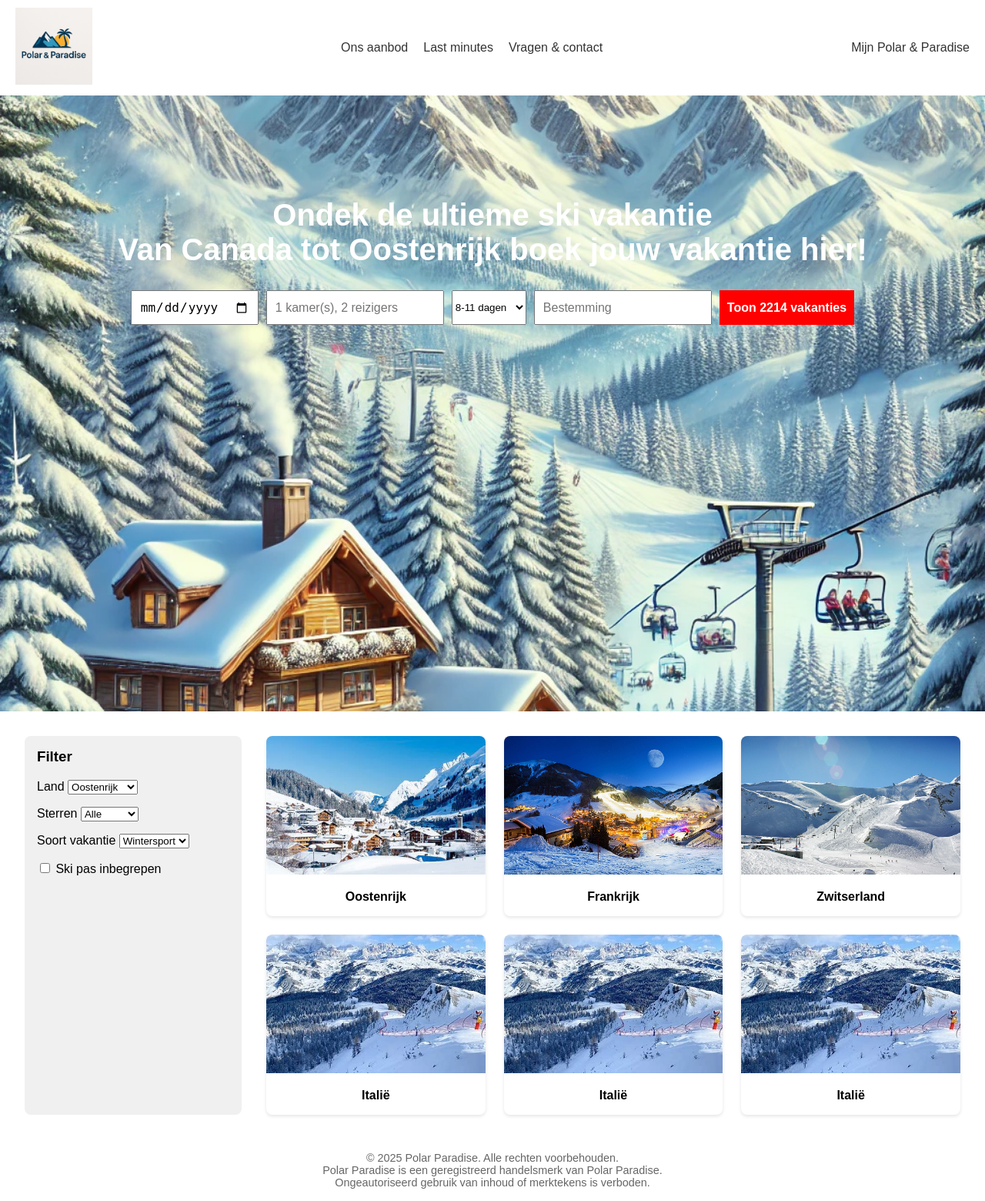
After one commit to AidenColin024/Vakantie-website, a PHP site: page /skivakantie.html in a window 1280 px wide. The commit adds this page. Shown: the whole page at 77% size. Run offline with PHP 8.4, Linux system fonts and the light colour scheme.

Commit message:
versie 1 website

```diff
--- /dev/null
+++ b/skivakantie.html
@@ -0,0 +1,108 @@
+<!DOCTYPE html>
+<html lang="nl">
+<head>
+    <meta charset="UTF-8">
+    <meta name="viewport" content="width=device-width, initial-scale=1.0">
+    <title>Polar & Paradise - Ski Vakanties</title>
+    <link rel="stylesheet" href="vakantie.css">
+</head>
+<body>
+<header>
+    <div class="logo">
+        <a href="index.html">
+            <img src="images/image1 (1).png" alt="Polar & Paradise">
+        </a>
+    </div>
+    <nav>
+        <ul>
+            <li><a href="#">Ons aanbod</a></li>
+            <li><a href="#">Last minutes</a></li>
+            <li><a href="#">Vragen & contact</a></li>
+        </ul>
+    </nav>
+    <div class="account-link"><a href="#">Mijn Polar & Paradise</a></div>
+</header>
+
+<!-- HERO -->
+<section class="vakantie">
+    <img src="\images\image4.webp" alt="Zon en Sneeuw vakanties">
+    <div class="hero-text">
+        <h1>Ondek de ultieme ski vakantie<br>Van Canada tot Oostenrijk boek jouw vakantie hier!</h1>
+    </div>
+    <section class="search-bar">
+        <input type="date" placeholder="Vertrekdatum">
+        <input type="text" placeholder="1 kamer(s), 2 reizigers">
+        <select>
+            <option>8-11 dagen</option>
+            <option>12-15 dagen</option>
+        </select>
+        <input type="text" placeholder="Bestemming">
+        <button class="pp-search-btn">Toon 2214 vakanties</button>
+    </section>
+</section>
+
+<main class="pp-content">
+    <aside class="pp-filters">
+        <h3>Filter</h3>
+        <label>Land
+            <select>
+                <option>Oostenrijk</option>
+                <option>Frankrijk</option>
+                <option>Zwitserland</option>
+                <option>Italië</option>
+            </select>
+        </label>
+        <label>Sterren
+            <select>
+                <option>Alle</option>
+                <option>3 sterren</option>
+                <option>4 sterren</option>
+                <option>5 sterren</option>
+            </select>
+        </label>
+        <label>Soort vakantie
+            <select>
+                <option>Wintersport</option>
+                <option>Familie</option>
+                <option>Luxueus</option>
+            </select>
+        </label>
+        <label>
+            <input type="checkbox"> Ski pas inbegrepen
+        </label>
+    </aside>
+
+    <section class="pp-destinations">
+        <div class="pp-country">
+            <img src="images/OIP 1.png" alt="Oostenrijk">
+            <p>Oostenrijk</p>
+        </div>
+        <div class="pp-country">
+            <img src="images/image19.png" alt="Frankrijk">
+            <p>Frankrijk</p>
+        </div>
+        <div class="pp-country">
+            <img src="images/image20.png" alt="Zwitserland">
+            <p>Zwitserland</p>
+        </div>
+        <div class="pp-country">
+            <img src="images/OIP 2.png" alt="Italie">
+            <p>Italië</p>
+        </div>
+        <div class="pp-country">
+            <img src="images/OIP 2.png" alt="Italie">
+            <p>Italië</p>
+        </div>
+        <div class="pp-country">
+            <img src="images/OIP 2.png" alt="Italie">
+            <p>Italië</p>
+        </div>
+    </section>
+</main>
+<footer style="text-align: center; padding: 1rem; font-size: 0.9rem; color: #666;">
+    © 2025 Polar Paradise. Alle rechten voorbehouden. <br>
+    Polar Paradise is een geregistreerd handelsmerk van Polar Paradise. <br>
+    Ongeautoriseerd gebruik van inhoud of merktekens is verboden.
+</footer>
+</body>
+</html>
--- a/vakantie.css
+++ b/vakantie.css
@@ -171,6 +171,128 @@ header .account-link a {
     padding: 20px;
     background-color: #f2f2f2;
 }
+.pp-header {
+    background-color: white;
+    display: flex;
+    justify-content: space-between;
+    align-items: center;
+    padding: 1rem 2rem;
+    box-shadow: 0 2px 5px rgba(0, 0, 0, 0.1);
+}
+
+.pp-logo {
+    font-size: 1.5rem;
+    font-weight: bold;
+}
+
+.pp-nav ul {
+    list-style: none;
+    display: flex;
+    gap: 1.5rem;
+    margin: 0;
+    padding: 0;
+}
+
+.pp-nav a {
+    text-decoration: none;
+    color: #333;
+    font-weight: 500;
+}
+
+.pp-account-link {
+    font-weight: bold;
+}
+
+.pp-hero {
+    background-image: url('img/hero-ski.jpg');
+    background-size: cover;
+    background-position: center;
+    color: white;
+    text-align: center;
+    padding: 6rem 2rem;
+}
+
+.pp-hero h1 {
+    font-size: 3rem;
+    margin-bottom: 1rem;
+}
+
+.pp-hero p {
+    font-size: 1.25rem;
+}
+
+.pp-searchbar {
+    display: flex;
+    gap: 1rem;
+    padding: 1.5rem 2rem;
+    background-color: #ffffff;
+    box-shadow: 0 1px 4px rgba(0, 0, 0, 0.1);
+    justify-content: center;
+    flex-wrap: wrap;
+}
+
+.pp-searchbar input,
+.pp-searchbar select {
+    padding: 0.5rem;
+    font-size: 1rem;
+}
+
+.pp-search-btn {
+    background-color: red;
+    color: white;
+    border: none;
+    padding: 0.5rem 1.2rem;
+    cursor: pointer;
+    font-weight: bold;
+}
+
+.pp-content {
+    display: flex;
+    padding: 2rem;
+    gap: 2rem;
+}
+
+.pp-filters {
+    width: 250px;
+    background-color: #f0f0f0;
+    padding: 1rem;
+    border-radius: 8px;
+}
+
+.pp-filters h3 {
+    margin-top: 0;
+}
+
+.pp-filters label {
+    display: block;
+    margin-bottom: 1rem;
+}
+
+.pp-destinations {
+    display: grid;
+    grid-template-columns: repeat(auto-fill, minmax(250px, 1fr));
+    gap: 1.5rem;
+    flex: 1;
+}
+
+.pp-country {
+    background-color: white;
+    border-radius: 8px;
+    overflow: hidden;
+    box-shadow: 0 2px 4px rgba(0, 0, 0, 0.1);
+    text-align: center;
+}
+
+.pp-country img {
+    width: 100%;
+    height: 180px;
+    object-fit: cover;
+}
+
+.pp-country p {
+    margin: 1rem;
+    font-weight: bold;
+}
 
 /* Responsive */
 @media (max-width: 768px) {
```
Also changed, not shown: index.html (+8 -4 lines), zomervakantie.html (added, +105 -0 lines), images/OIP 1.png (added), images/OIP 2.png (added), images/OIP.jpg (added), images/bulgarije.png (added), images/image 10.png (added), images/image 13.png (added), images/image 55.png (added), images/image15.jpg (added), images/image19.png (added), images/image20.png (added).
